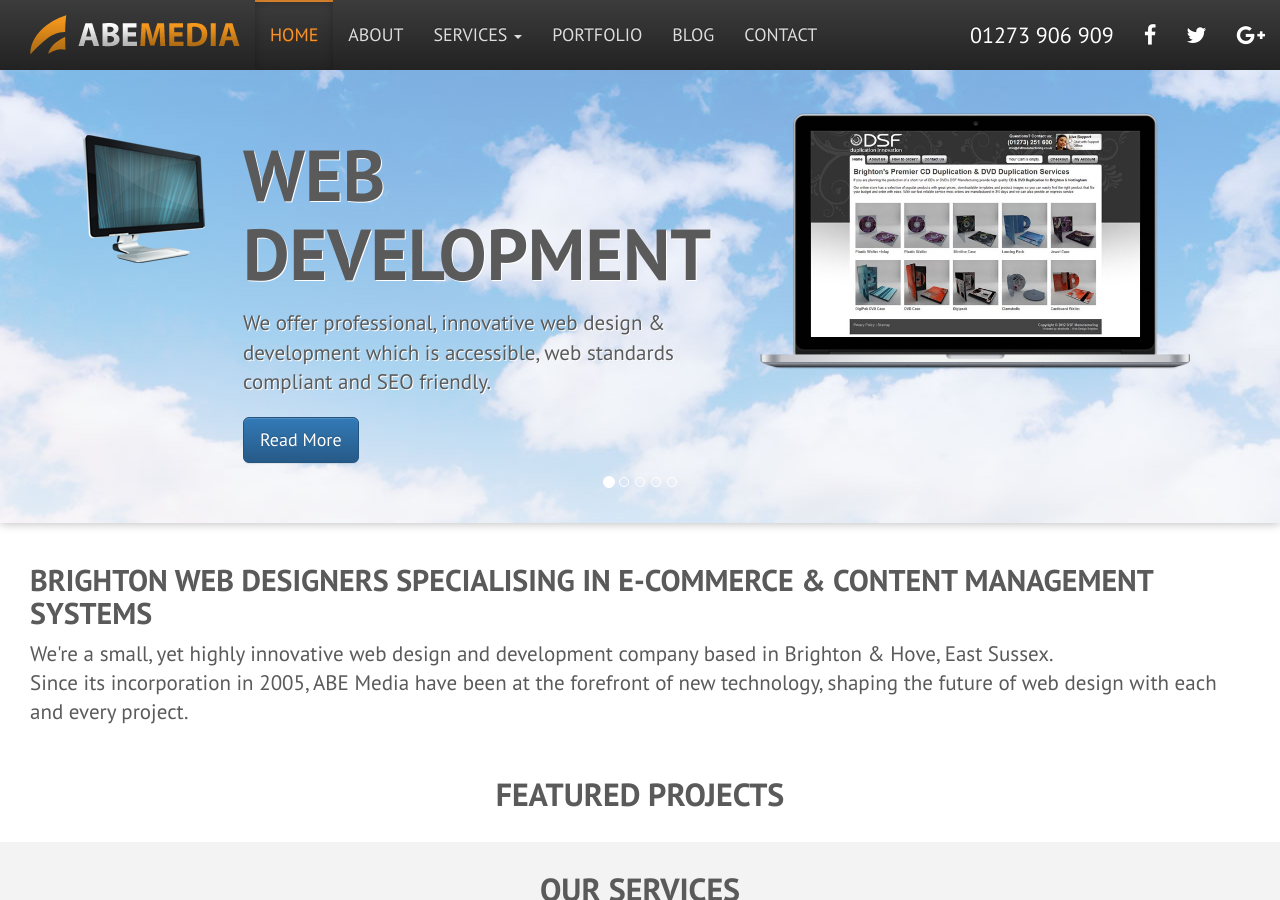
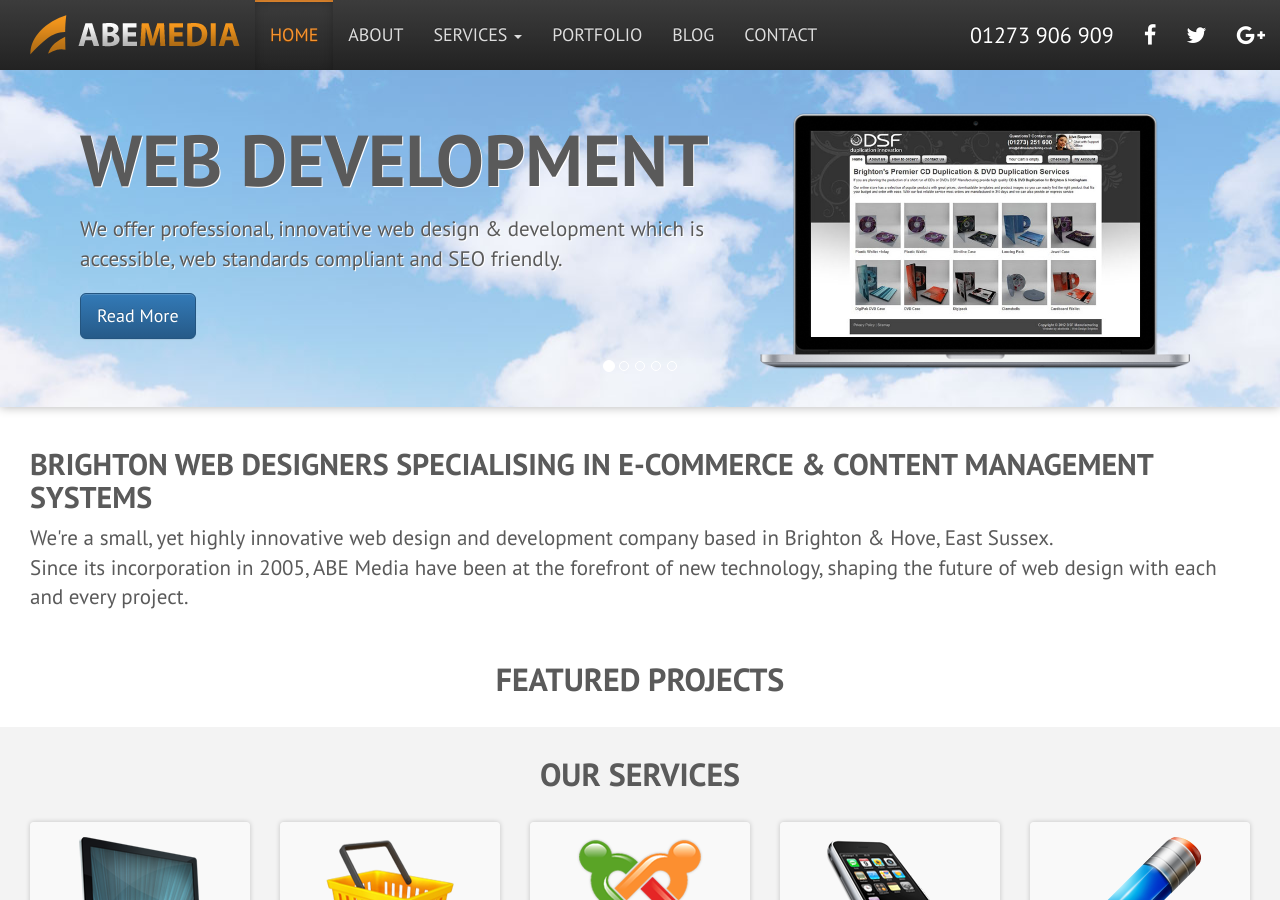
Before and after one commit to abemedia/abemedia.github.io, a Jekyll site: the page built from index.md, in a window 1280 px wide and 900 px high. Built offline with Jekyll 4.4.1, drawn with Linux system fonts in a browser that asks for light colours; nearby versions of some CDN libraries.

Commit message:
Update carousel.html

```diff
--- a/_includes/modules/carousel.html
+++ b/_includes/modules/carousel.html
@@ -13,14 +13,9 @@
         <div class="container">
           <div class="row">
             <div class="col-sm-7"><br>
-              <div class="media">
-                <a class="pull-left hidden-xs" href="{{ site.url }}/{{ item.url }}"><img src="{{ item.icon }}" alt="{{ item.title }}"></a>
-                <div class="media-body">
-                  {% if {{i}} == "0" %}<h1>{% else %}<div class="h1">{% endif %}{{ item.title }}{% if {{i}} == "0" %}</h1>{% else %}</div>{% endif %}
-                  <p class="lead">{{ item.desc }}</p>
-                  <p><a class="btn btn-lg btn-primary" href="{{ site.url }}/{{ item.url }}" role="button">Read More</a></p><br>
-                </div>
-              </div>
+              {% if {{i}} == "0" %}<h1>{% else %}<div class="h1">{% endif %}{{ item.title }}{% if {{i}} == "0" %}</h1>{% else %}</div>{% endif %}
+              <p class="lead">{{ item.desc }}</p>
+              <p><a class="btn btn-lg btn-primary" href="{{ site.url }}/{{ item.url }}" role="button">Read More</a></p>
             </div>
             <div class="col-sm-5 hidden-xs">
               <div class="device-mockup macbook">
```
